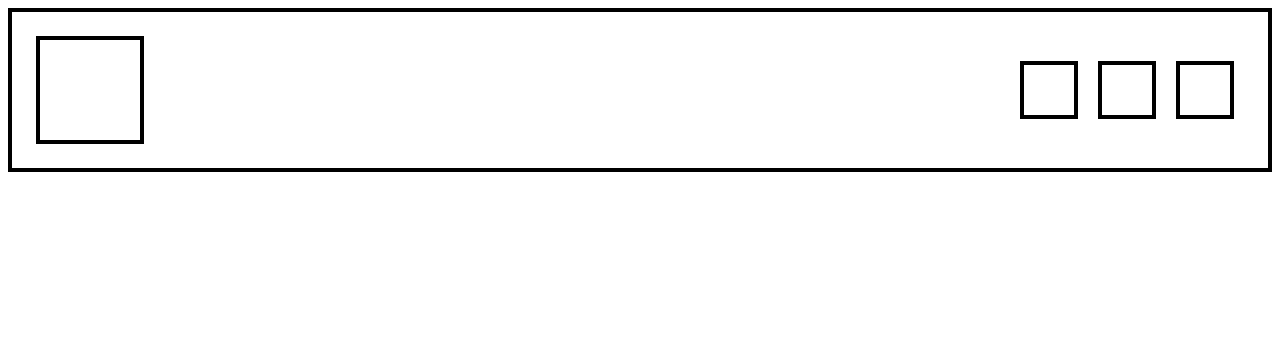
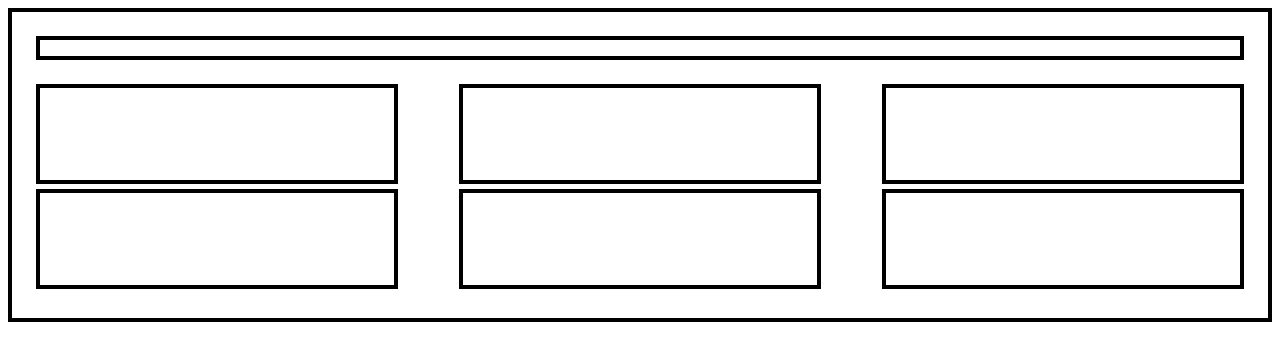
Before and after one commit to Edarapheth/practice-flexbox, a plain HTML site: page index.html in a window 1280 px wide. Drawn offline with Linux system fonts and the light colour scheme.

Commit message:
flexbox layout 2 practice

```diff
--- a/index.html
+++ b/index.html
@@ -4,16 +4,19 @@
     <meta charset="UTF-8">
     <meta http-equiv="X-UA-Compatible" content="IE=edge">
     <meta name="viewport" content="width=device-width, initial-scale=1.0">
-    <title>FlexBox</title>
-    <link rel="stylesheet" href="./style.css">
+    <title>Document</title>
+    <link rel="stylesheet" href="style.css">
 </head>
 <body>
     <div class="container">
-        <div class="box"></div>
+        <div class="title"></div>
             <div class="box-wrapper">
-                <div class="box box-small"></div>
-                <div class="box box-small"></div>
-                <div class="box box-small"></div>
+                <div class="box"></div>
+                <div class="box"></div>
+                <div class="box"></div>
+                <div class="box"></div>
+                <div class="box"></div>
+                <div class="box"></div>
             </div>
     </div>
 
--- a/style.css
+++ b/style.css
@@ -1,20 +1,27 @@
+*{
+    box-sizing: border-box;
+}
+
+
+.container{
+    border: 4px solid black;
+    padding: 24px;
+}
+.title{
+    border: 4px solid black;
+    width: 100%;
+    height: 24px;
+    margin-bottom: 24px;
+}
+
 .box{
-    width: 100px;
+    width: 30%;
     height: 100px;
     border: 4px solid black;
-}
-.box-small{
-    width: 50px;
-    height: 50px;
-    margin: 10px;
+    margin-bottom: 5px;
 }
 .box-wrapper{
     display: flex;
-    align-items: center;
+    flex-wrap: wrap;
+    justify-content: space-between;
 }
-.container{
-    border: 4px solid black;
-    display: flex;
-    justify-content: space-between;
-    padding: 24px;
-}
```
